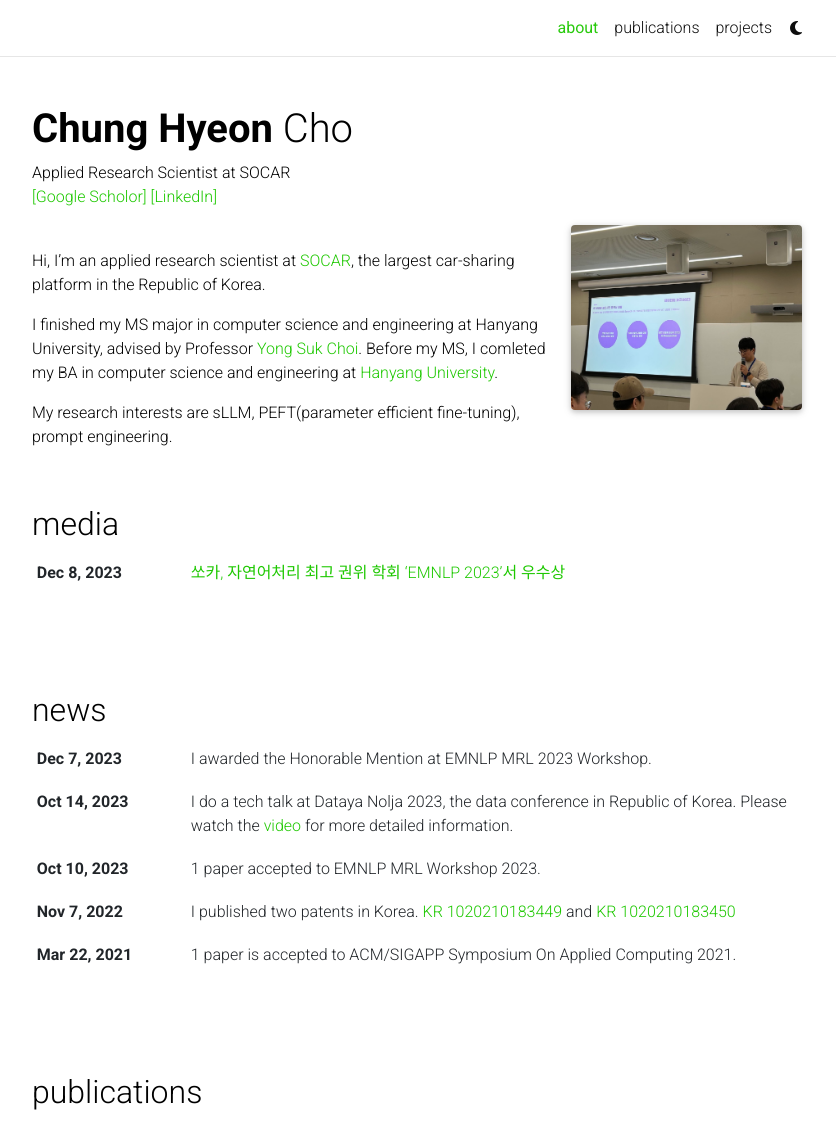
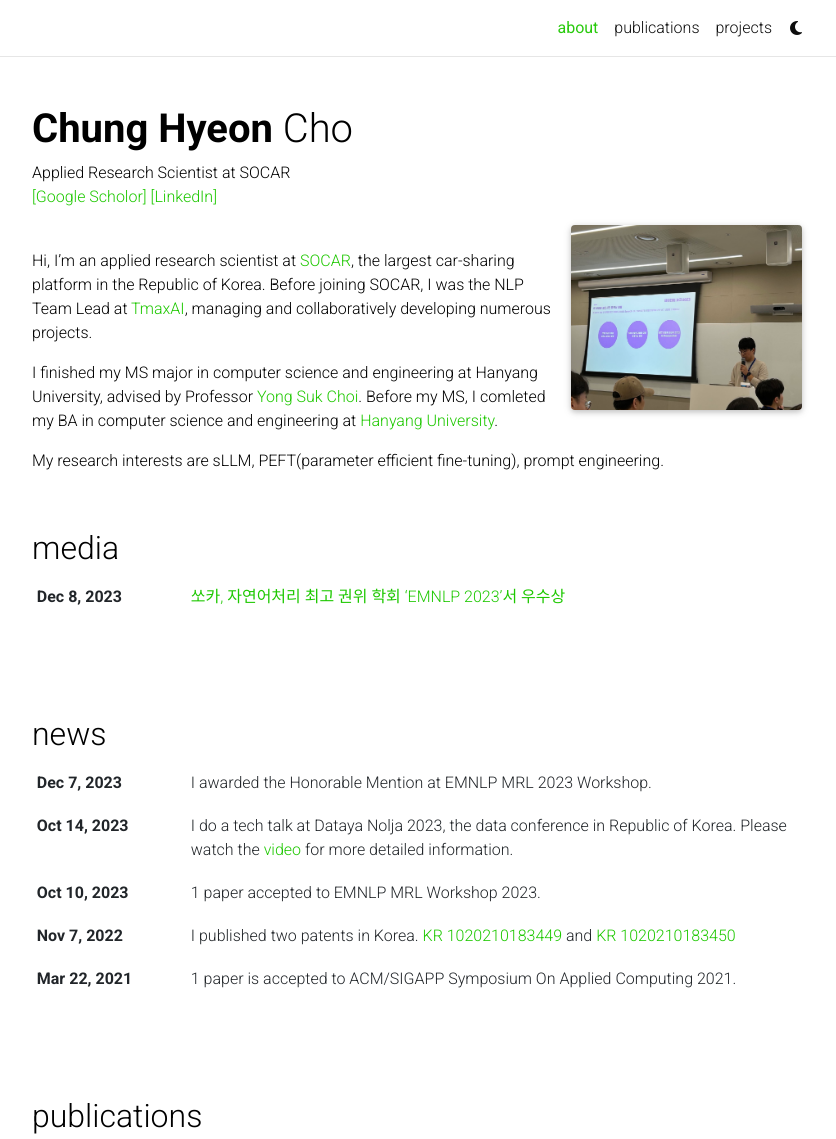
Before and after one commit to johnart-Cho/johnart-Cho.github.io, a Jekyll site: the page built from _pages/about.md, in a window 1280 px wide and 1353 px high, cut to the strip 0-1139 px from the top of the window. Shown: the whole strip, without its empty margins (223-1059 px from the left). Built offline with Jekyll 4.4.1, drawn with Linux system fonts in a browser that asks for light colours; full-size pictures stand in for the smaller copies a plugin makes; comment, search, counter and statistics services are not loaded; a style sheet for code colours, icons or effects is not loaded.

Commit message:
Update about.md

```diff
--- a/_pages/about.md
+++ b/_pages/about.md
@@ -17,7 +17,7 @@
 social: false  # includes social icons at the bottom of the page
 ---
 
-Hi, I'm an applied research scientist at [SOCAR](https://www.socar.kr/), the largest car-sharing platform in the Republic of Korea.
+Hi, I'm an applied research scientist at [SOCAR](https://www.socar.kr/), the largest car-sharing platform in the Republic of Korea. Before joining SOCAR, I was the NLP Team Lead at [TmaxAI](https://www.tmax.co.kr/tmaxai), managing and collaboratively developing numerous projects.
 
 I finished my MS major in computer science and engineering at Hanyang University, advised by Professor [Yong Suk Choi](http://ai.hanyang.ac.kr/member). Before my MS, I comleted my BA in computer science and engineering at [Hanyang University](http://cs.hanyang.ac.kr/).
 
```
